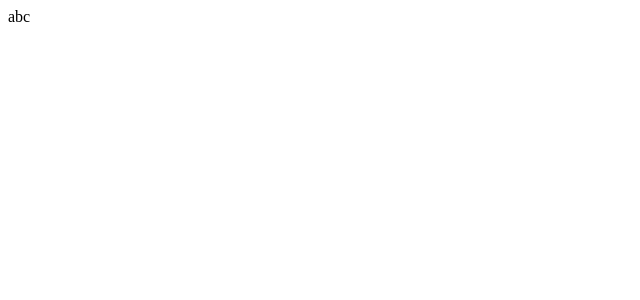
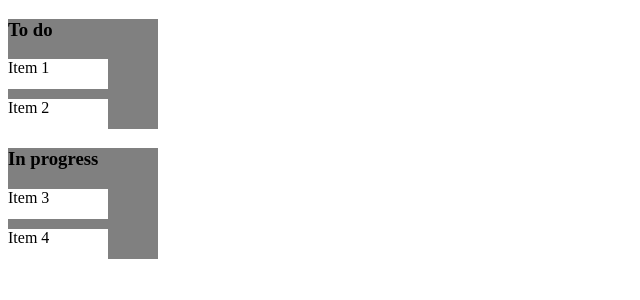
Before and after one commit to hoanglong040800/apollogix-trello, a React (Create React App) app: page / in a window 1280 px wide. Shown: the top 300 px of the page, without its empty margins (0-640 px from the left). Built offline with nearby package versions, Linux system fonts and the light colour scheme.

Commit message:
feat: drap n drop

```diff
--- a/package.json
+++ b/package.json
@@ -3,14 +3,17 @@
   "version": "0.1.0",
   "private": true,
   "dependencies": {
+    "@babel/plugin-proposal-private-property-in-object": "^7.21.11",
     "@testing-library/jest-dom": "^5.17.0",
     "@testing-library/react": "^13.4.0",
     "@testing-library/user-event": "^13.5.0",
     "@types/jest": "^27.5.2",
     "@types/node": "^16.18.57",
     "@types/react": "^18.2.25",
+    "@types/react-beautiful-dnd": "^13.1.5",
     "@types/react-dom": "^18.2.10",
     "react": "^18.2.0",
+    "react-beautiful-dnd": "^13.1.1",
     "react-dom": "^18.2.0",
     "react-scripts": "5.0.1",
     "typescript": "^4.9.5",
--- a/src/App.tsx
+++ /dev/null
@@ -1,5 +0,0 @@
-function App() {
-  return <div>abc</div>;
-}
-
-export default App;
--- /dev/null
+++ b/src/_core/index.ts
@@ -0,0 +1 @@
+export * from "./interface";
--- /dev/null
+++ b/src/_core/interface/index.ts
@@ -0,0 +1 @@
+export * from './tasks.interface'
--- /dev/null
+++ b/src/components/index.ts
@@ -0,0 +1 @@
+export * from "./tasks";
--- /dev/null
+++ b/src/components/tasks/TaskItem.tsx
@@ -0,0 +1,30 @@
+import { ITaskItem } from "_core";
+import { DraggableProvided } from "react-beautiful-dnd";
+
+type Props = {
+  item: ITaskItem;
+  provided: DraggableProvided;
+};
+
+const TaskItem = ({ item, provided }: Props) => {
+  return (
+    <div
+      {...provided.dragHandleProps}
+      {...provided.draggableProps}
+      ref={provided.innerRef}
+    >
+      <div
+        style={{
+          width: 100,
+          height: 30,
+          marginBottom: 10,
+          background: "white",
+        }}
+      >
+        {item.title}
+      </div>
+    </div>
+  );
+};
+
+export default TaskItem;
--- /dev/null
+++ b/src/components/tasks/TaskList.tsx
@@ -0,0 +1,30 @@
+import { ITaskList } from "_core";
+import TaskItem from "./TaskItem";
+import { Draggable, DroppableProvided } from "react-beautiful-dnd";
+
+type Props = {
+  taskList: ITaskList;
+  provided: DroppableProvided;
+};
+
+const TaskList = ({ taskList, provided }: Props) => {
+  return (
+    <div
+      {...provided.droppableProps}
+      ref={provided.innerRef}
+      style={{ background: "grey", width: 150 }}
+    >
+      <h3>{taskList.title}</h3>
+
+      {taskList.items?.map((item, index) => (
+        <Draggable draggableId={item.id} index={index} key={item.id}>
+          {(dragProvided) => (
+            <TaskItem key={item.id} item={item} provided={dragProvided} />
+          )}
+        </Draggable>
+      ))}
+    </div>
+  );
+};
+
+export default TaskList;
--- /dev/null
+++ b/src/components/tasks/index.ts
@@ -0,0 +1,4 @@
+import TaskItem from "./TaskItem";
+import TaskList from "./TaskList";
+
+export { TaskItem, TaskList };
--- a/src/index.tsx
+++ b/src/index.tsx
@@ -1,12 +1,7 @@
-import React from 'react';
-import ReactDOM from 'react-dom/client';
-import App from './App';
+import ReactDOM from "react-dom/client";
+import HomePage from "./pages/home";
 
 const root = ReactDOM.createRoot(
-  document.getElementById('root') as HTMLElement
+  document.getElementById("root") as HTMLElement
 );
-root.render(
-  <React.StrictMode>
-    <App />
-  </React.StrictMode>
-);
+root.render(<HomePage />);
--- /dev/null
+++ b/src/pages/home.tsx
@@ -0,0 +1,43 @@
+import { ITaskList } from "_core";
+import { TaskList } from "components";
+import { useState } from "react";
+import { DragDropContext, DropResult, Droppable } from "react-beautiful-dnd";
+
+const defaultTaskLists: ITaskList[] = [
+  {
+    id: "listA",
+    title: "To do",
+    items: [
+      { id: "1", title: "Item 1" },
+      { id: "2", title: "Item 2" },
+    ],
+  },
+  {
+    id: "listB",
+    title: "In progress",
+    items: [
+      { id: "3", title: "Item 3" },
+      { id: "4", title: "Item 4" },
+    ],
+  },
+];
+
+const HomePage = () => {
+  const [lists, setLists] = useState<ITaskList[]>(defaultTaskLists);
+
+  const handleDragEnd = (result: DropResult) => {
+    console.log(result);
+  };
+
+  return (
+    <DragDropContext onDragEnd={handleDragEnd}>
+      {lists?.map((list) => (
+        <Droppable droppableId={list.id} key={list.id}>
+          {(provided) => <TaskList taskList={list} provided={provided} />}
+        </Droppable>
+      ))}
+    </DragDropContext>
+  );
+};
+
+export default HomePage;
```
Also changed, not shown: src/_core/interface/tasks.interface.ts (added, +11 -0 lines), tsconfig.json (+3 -8 lines), 2 other files (tests, documents, lock files or other folders).
